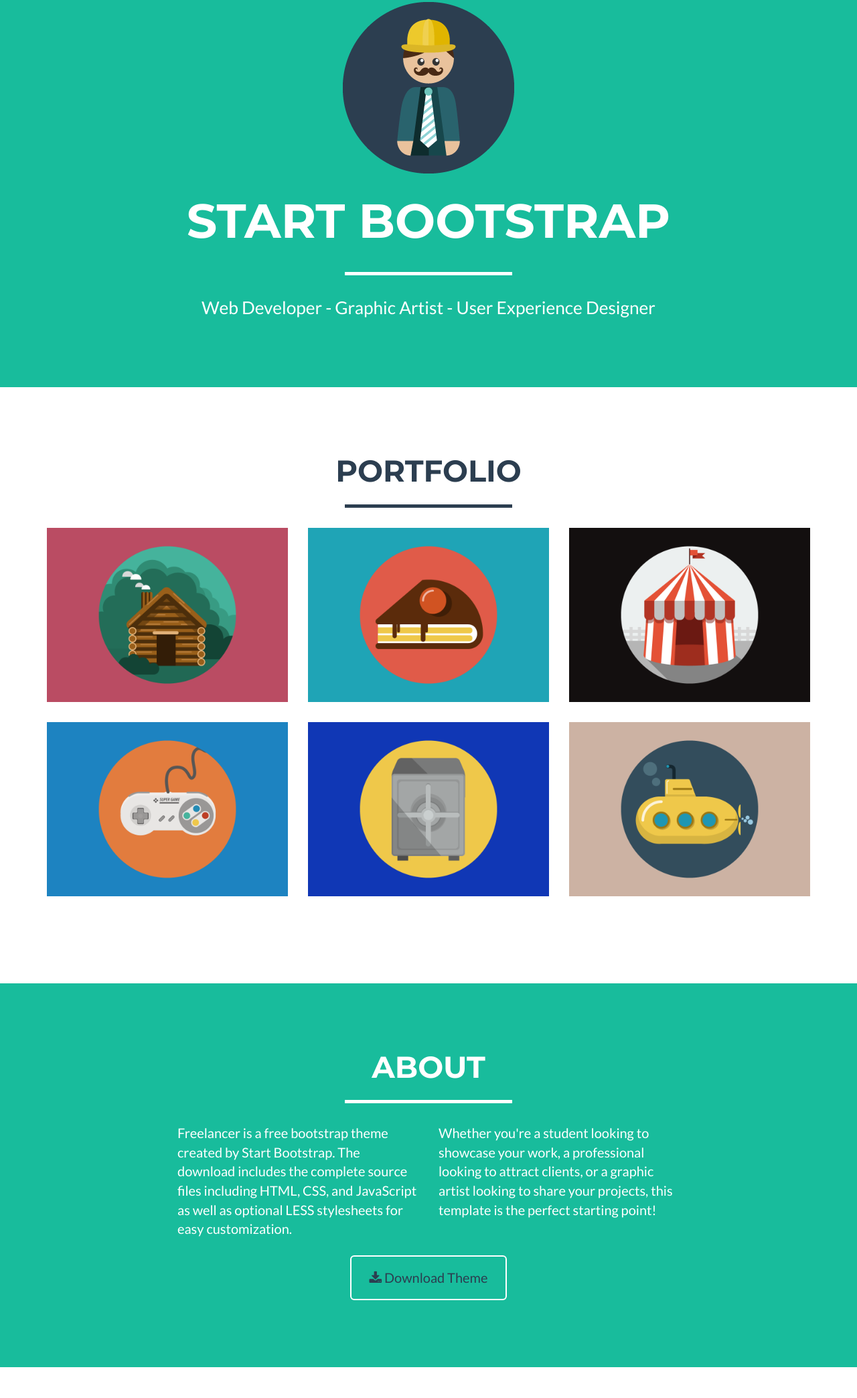
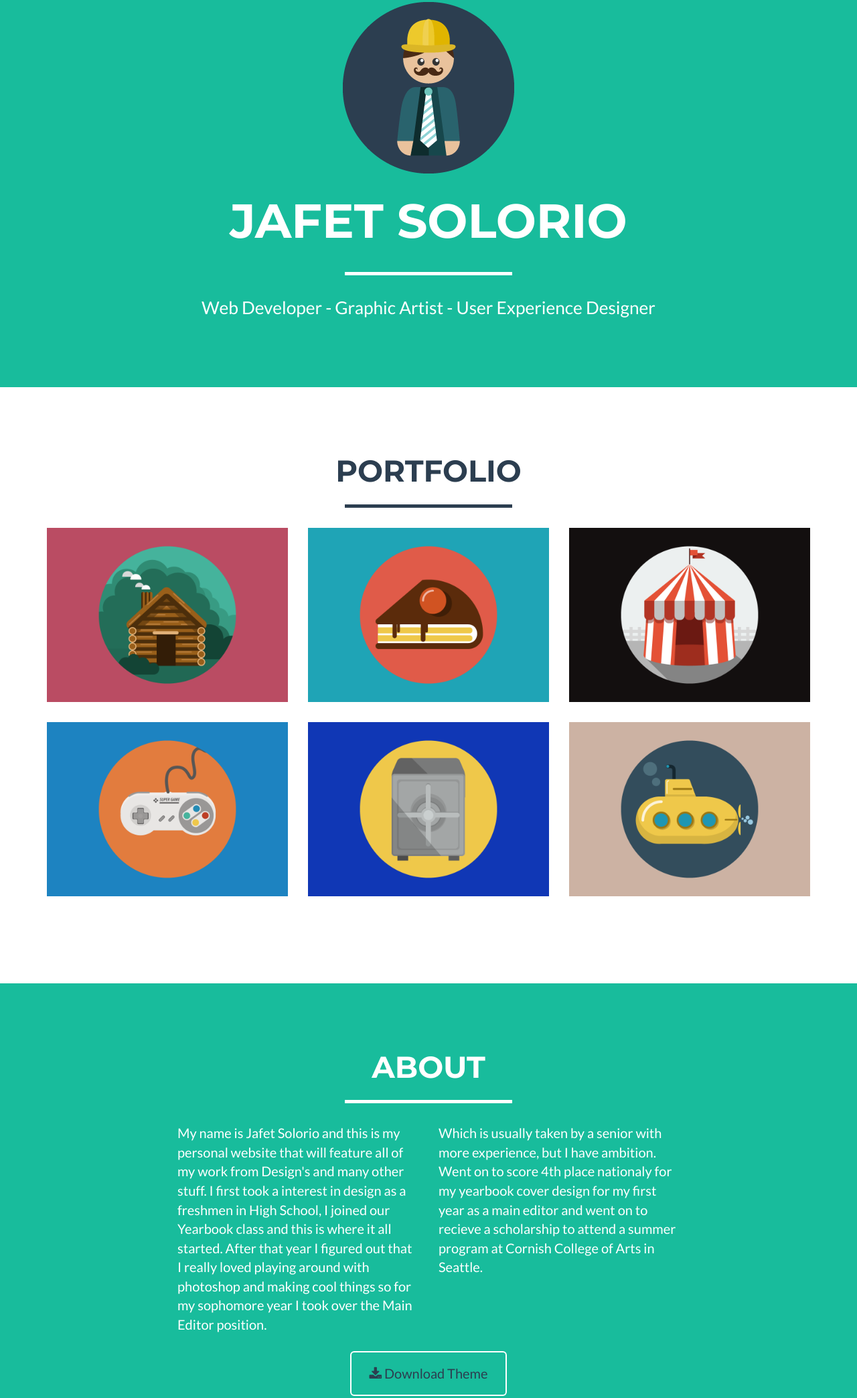
Before and after one commit to JafetSolorio/jafetsolorio.github.io, a plain HTML site: page index.html in a window 1280 px wide. Shown: the part 197-2284 px from the top of the page at 67% size. Drawn offline with nearby package versions, Linux system fonts and the light colour scheme.

Commit message:
Update index.html

```diff
--- a/index.html
+++ b/index.html
@@ -44,7 +44,7 @@
                     <span class="icon-bar"></span>
                     <span class="icon-bar"></span>
                 </button>
-                <a class="navbar-brand" href="#page-top">Start Bootstrap</a>
+                <a class="navbar-brand" href="#page-top">Jafet Solorio</a>
             </div>
 
             <!-- Collect the nav links, forms, and other content for toggling -->
@@ -76,7 +76,7 @@
                 <div class="col-lg-12">
                     <img class="img-responsive" src="img/profile.png" alt="">
                     <div class="intro-text">
-                        <span class="name">Start Bootstrap</span>
+                        <span class="name">Jafet Solorio</span>
                         <hr class="star-light">
                         <span class="skills">Web Developer - Graphic Artist - User Experience Designer</span>
                     </div>
@@ -170,10 +170,14 @@
             </div>
             <div class="row">
                 <div class="col-lg-4 col-lg-offset-2">
-                    <p>Freelancer is a free bootstrap theme created by Start Bootstrap. The download includes the complete source files including HTML, CSS, and JavaScript as well as optional LESS stylesheets for easy customization.</p>
+                    <p>My name is Jafet Solorio and this is my personal website that will feature all of my work from Design's and many other stuff. I first took a interest in design as a freshmen in High School, I joined our Yearbook class and this is where it all started.
+
+After that year I figured out that I really loved playing around with photoshop and making cool things so for my sophomore year I took over the Main Editor position. </p>
                 </div>
                 <div class="col-lg-4">
-                    <p>Whether you're a student looking to showcase your work, a professional looking to attract clients, or a graphic artist looking to share your projects, this template is the perfect starting point!</p>
+                    <p>Which is usually taken by a senior with more experience, but I have ambition.
+
+Went on to score 4th place nationaly for my yearbook cover design for my first year as a main editor and went on to recieve a scholarship to attend a summer program at Cornish College of Arts in Seattle.</p>
                 </div>
                 <div class="col-lg-8 col-lg-offset-2 text-center">
                     <a href="#" class="btn btn-lg btn-outline">
@@ -269,8 +273,8 @@
                         </ul>
                     </div>
                     <div class="footer-col col-md-4">
-                        <h3>About Freelancer</h3>
-                        <p>Freelance is a free to use, open source Bootstrap theme created by <a href="http://startbootstrap.com">Start Bootstrap</a>.</p>
+
+
                     </div>
                 </div>
             </div>
@@ -279,7 +283,7 @@
             <div class="container">
                 <div class="row">
                     <div class="col-lg-12">
-                        Copyright &copy; Your Website 2014
+                        Copyright &copy; Jafet Solorio 201
                     </div>
                 </div>
             </div>
```
